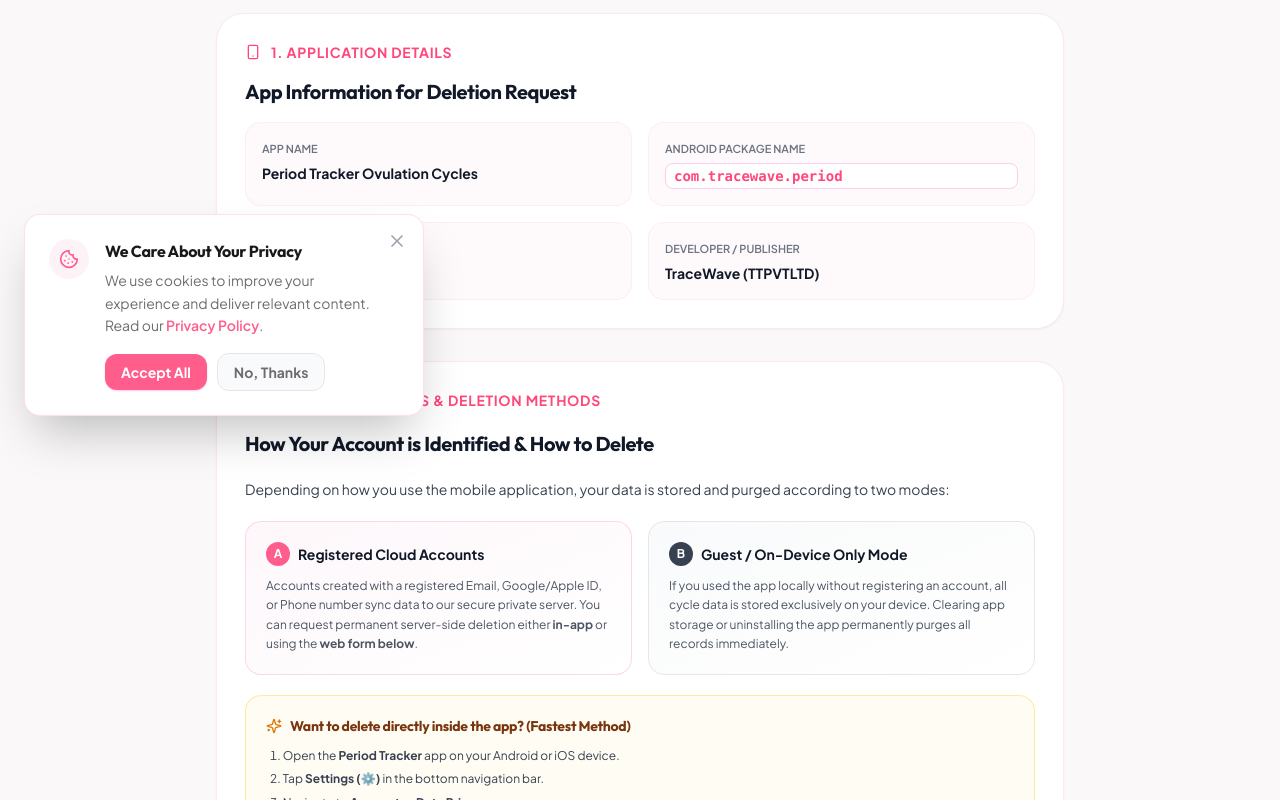
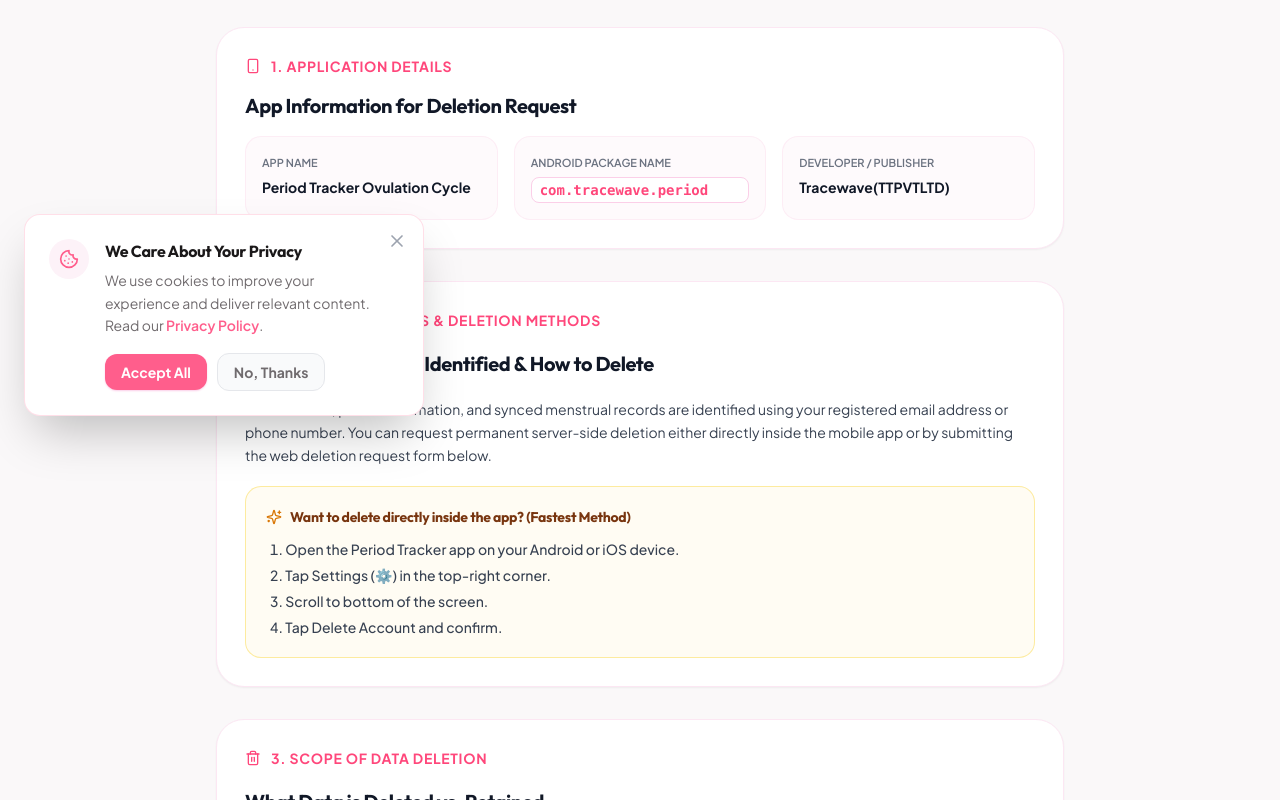
Before and after one commit to TTPVTLTD/periodtracker-website, a Next.js app: page /delete-account in a window 1280 px wide. Shown: the part 360-1160 px from the top of the page. Built offline with nearby package versions, Linux system fonts and the light colour scheme.

Commit message:
fix(delete-account): update title, remove Apple App Store ID, set Developer Tracewave(TTPVTLTD), remove guest section, and update in-app steps

```diff
--- a/src/app/delete-account/layout.jsx
+++ b/src/app/delete-account/layout.jsx
@@ -1,6 +1,6 @@
 export const metadata = {
-  title: 'Delete Account & Data | Period Tracker Ovulation Cycles',
-  description: 'Request permanent account and health data deletion for the Period Tracker Ovulation Cycles mobile app (com.tracewave.period) in compliance with Google Play data safety policies.',
+  title: 'Delete Account & Data | Period Tracker Ovulation Cycle',
+  description: 'Request permanent account and health data deletion for the Period Tracker Ovulation Cycle mobile app (com.tracewave.period) in compliance with Google Play data safety policies.',
   alternates: {
     canonical: 'https://trackperiods.com/delete-account',
   },
--- a/src/app/delete-account/page.jsx
+++ b/src/app/delete-account/page.jsx
@@ -73,7 +73,7 @@
       email: formData.email.trim(),
       phonenumber: formData.phone.trim(),
       description: `[GOOGLE PLAY ACCOUNT DELETION REQUEST]
-App Name: Period Tracker Ovulation Cycles
+App Name: Period Tracker Ovulation Cycle
 Package Name: com.tracewave.period
 User Name: ${formData.name.trim()}
 Registered Email: ${formData.email.trim()}
@@ -127,7 +127,7 @@
               />
               <div>
                 <h1 className="text-sm font-bold text-gray-900 leading-tight">
-                  Period Tracker Ovulation Cycles
+                  Period Tracker Ovulation Cycle
                 </h1>
                 <p className="text-[11px] text-gray-500 font-medium">
                   Official Account & Data Deletion Portal
@@ -151,10 +151,10 @@
               <span>Google Play Data Safety & Account Deletion</span>
             </div>
             <h1 className="text-2xl sm:text-3xl lg:text-4xl font-extrabold text-gray-900 tracking-tight leading-tight">
-              Delete Account & Associated Health Data
+              Delete Account &amp; Data | Period Tracker Ovulation Cycle
             </h1>
             <p className="text-gray-600 text-sm sm:text-base max-w-2xl mx-auto leading-relaxed">
-              In accordance with Google Play and Apple App Store data safety policies, you have full authority to request permanent deletion of your account, menstrual cycle history, and logged health records.
+              In accordance with Google Play data safety policies, you have full authority to request permanent deletion of your account, menstrual cycle history, and logged health records.
             </p>
           </div>
         </section>
@@ -170,10 +170,10 @@
             <h2 className="text-lg sm:text-xl font-bold text-gray-900">
               App Information for Deletion Request
             </h2>
-            <div className="grid grid-cols-1 sm:grid-cols-2 gap-4 text-xs sm:text-sm">
+            <div className="grid grid-cols-1 sm:grid-cols-3 gap-4 text-xs sm:text-sm">
               <div className="bg-pink-50/40 p-4 rounded-2xl border border-pink-100/70 space-y-1">
                 <span className="text-gray-500 font-semibold uppercase text-[11px] block">App Name</span>
-                <span className="text-gray-900 font-bold text-sm block">Period Tracker Ovulation Cycles</span>
+                <span className="text-gray-900 font-bold text-sm block">Period Tracker Ovulation Cycle</span>
               </div>
               <div className="bg-pink-50/40 p-4 rounded-2xl border border-pink-100/70 space-y-1">
                 <span className="text-gray-500 font-semibold uppercase text-[11px] block">Android Package Name</span>
@@ -182,12 +182,8 @@
                 </code>
               </div>
               <div className="bg-pink-50/40 p-4 rounded-2xl border border-pink-100/70 space-y-1">
-                <span className="text-gray-500 font-semibold uppercase text-[11px] block">Apple App Store ID</span>
-                <span className="text-gray-900 font-bold block">6774117828</span>
-              </div>
-              <div className="bg-pink-50/40 p-4 rounded-2xl border border-pink-100/70 space-y-1">
                 <span className="text-gray-500 font-semibold uppercase text-[11px] block">Developer / Publisher</span>
-                <span className="text-gray-900 font-bold block">TraceWave (TTPVTLTD)</span>
+                <span className="text-gray-900 font-bold block">Tracewave(TTPVTLTD)</span>
               </div>
             </div>
           </div>
@@ -202,44 +198,20 @@
               How Your Account is Identified & How to Delete
             </h2>
             <p className="text-gray-700 text-sm leading-relaxed">
-              Depending on how you use the mobile application, your data is stored and purged according to two modes:
+              Your account, profile information, and synced menstrual records are identified using your registered email address or phone number. You can request permanent server-side deletion either directly inside the mobile app or by submitting the web deletion request form below.
             </p>
 
-            <div className="grid grid-cols-1 md:grid-cols-2 gap-4">
-              {/* Cloud Account */}
-              <div className="p-5 rounded-2xl bg-gradient-to-br from-pink-50/60 to-white border border-pink-200/80 space-y-2.5">
-                <div className="flex items-center gap-2 font-bold text-sm text-gray-900">
-                  <span className="w-6 h-6 rounded-full bg-flo-500 text-white flex items-center justify-center text-xs">A</span>
-                  <span>Registered Cloud Accounts</span>
-                </div>
-                <p className="text-xs text-gray-600 leading-relaxed">
-                  Accounts created with a registered Email, Google/Apple ID, or Phone number sync data to our secure private server. You can request permanent server-side deletion either <strong>in-app</strong> or using the <strong>web form below</strong>.
-                </p>
-              </div>
-
-              {/* Guest / Local Account */}
-              <div className="p-5 rounded-2xl bg-gradient-to-br from-gray-50 to-white border border-gray-200 space-y-2.5">
-                <div className="flex items-center gap-2 font-bold text-sm text-gray-900">
-                  <span className="w-6 h-6 rounded-full bg-gray-700 text-white flex items-center justify-center text-xs">B</span>
-                  <span>Guest / On-Device Only Mode</span>
-                </div>
-                <p className="text-xs text-gray-600 leading-relaxed">
-                  If you used the app locally without registering an account, all cycle data is stored exclusively on your device. Clearing app storage or uninstalling the app permanently purges all records immediately.
-                </p>
-              </div>
-            </div>
-
             {/* In-App Steps */}
-            <div className="bg-amber-50/60 border border-amber-200/80 rounded-2xl p-5 space-y-2.5 text-xs text-amber-950">
+            <div className="bg-amber-50/60 border border-amber-200/80 rounded-2xl p-5 space-y-3 text-xs text-amber-950">
               <h3 className="font-bold text-sm flex items-center gap-2 text-amber-900">
                 <Sparkles className="w-4 h-4 text-amber-600" />
                 <span>Want to delete directly inside the app? (Fastest Method)</span>
               </h3>
-              <ol className="list-decimal list-inside space-y-1 pl-1 text-gray-700 leading-relaxed">
-                <li>Open the <strong>Period Tracker</strong> app on your Android or iOS device.</li>
-                <li>Tap <strong>Settings (⚙️)</strong> in the bottom navigation bar.</li>
-                <li>Navigate to <strong>Account</strong> or <strong>Data Privacy</strong>.</li>
-                <li>Tap <strong>Delete Account & Data</strong> and confirm.</li>
+              <ol className="list-decimal list-inside space-y-1.5 pl-1 text-gray-700 leading-relaxed font-medium text-xs sm:text-sm">
+                <li>Open the Period Tracker app on your Android or iOS device.</li>
+                <li>Tap Settings (⚙️) in the top-right corner.</li>
+                <li>Scroll to bottom of the screen.</li>
+                <li>Tap Delete Account and confirm.</li>
               </ol>
             </div>
           </div>
@@ -456,7 +428,7 @@
                     className="w-5 h-5 rounded-lg text-flo-600 focus:ring-flo-400 border-gray-300 mt-0.5 cursor-pointer accent-flo-600"
                   />
                   <span className="text-xs text-gray-800 leading-relaxed font-medium">
-                    I acknowledge and confirm that I wish to permanently delete my account for <strong>Period Tracker Ovulation Cycles (com.tracewave.period)</strong>. I understand that all my menstrual records, symptom history, and backups will be purged within <strong>30 to 45 working days</strong> and that this operation cannot be undone.
+                    I acknowledge and confirm that I wish to permanently delete my account for <strong>Period Tracker Ovulation Cycle (com.tracewave.period)</strong>. I understand that all my menstrual records, symptom history, and backups will be purged within <strong>30 to 45 working days</strong> and that this operation cannot be undone.
                   </span>
                 </label>
               </div>
@@ -512,7 +484,7 @@
         <Footer />
       ) : (
         <footer className="border-t border-pink-100 py-6 px-4 text-center text-xs text-gray-500 bg-white">
-          <p>© {new Date().getFullYear()} Period Tracker Ovulation Cycles. All rights reserved.</p>
+          <p>© {new Date().getFullYear()} Period Tracker Ovulation Cycle. All rights reserved.</p>
           <div className="flex items-center justify-center gap-4 mt-2 font-medium">
             <Link href="/app-privacy" className="hover:text-flo-600 transition-colors">Privacy Policy</Link>
             <span>•</span>
@@ -532,7 +504,7 @@
               Deletion Request Received
             </h3>
             <p className="text-gray-600 text-xs sm:text-sm leading-relaxed">
-              Your account deletion request for <strong>Period Tracker Ovulation Cycles</strong> has been successfully registered.
+              Your account deletion request for <strong>Period Tracker Ovulation Cycle</strong> has been successfully registered.
             </p>
             <div className="p-4 bg-pink-50/70 border border-pink-200 rounded-2xl text-left text-xs space-y-1.5 text-gray-700">
               <div className="flex items-center gap-1.5 text-flo-700 font-bold">
```
